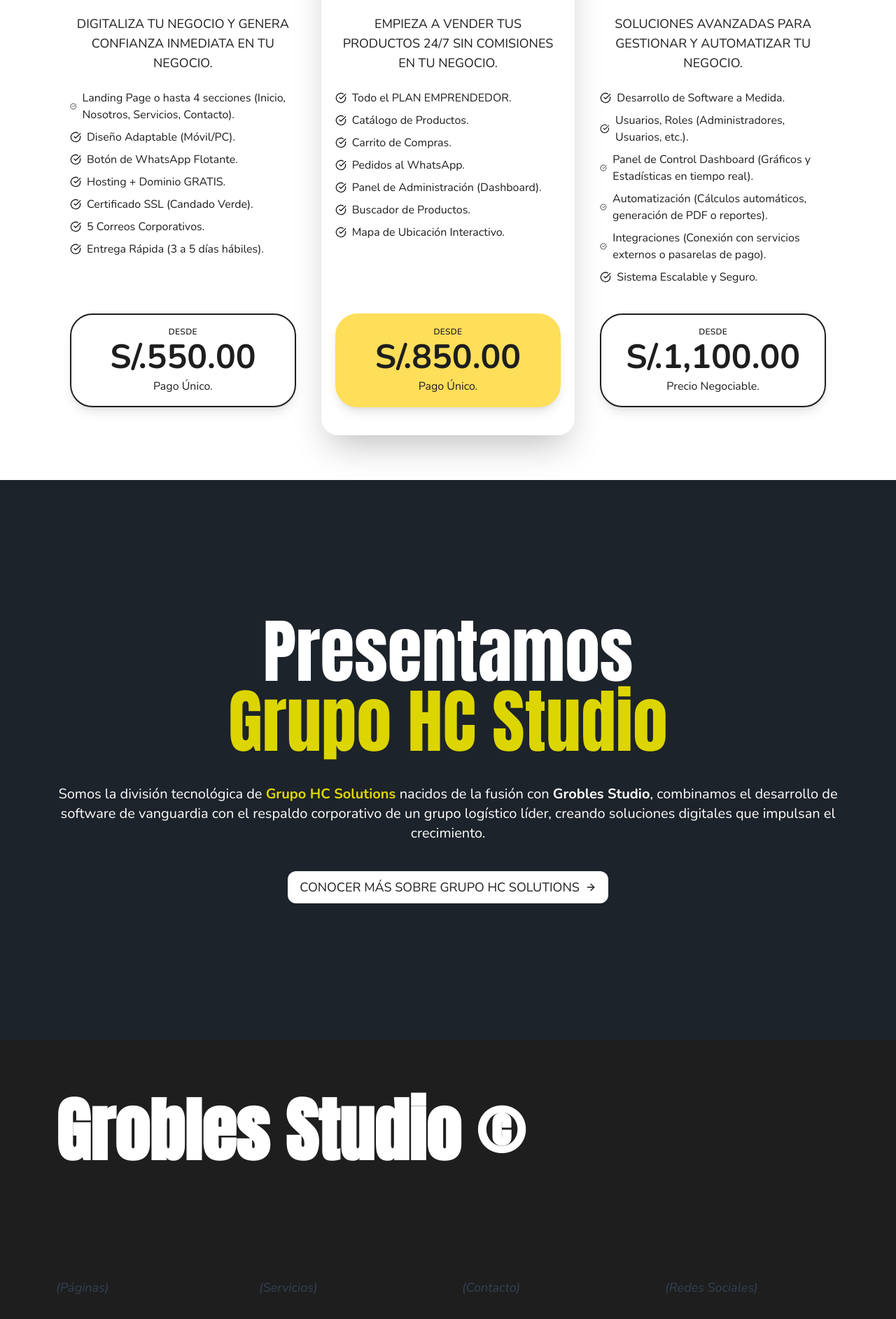
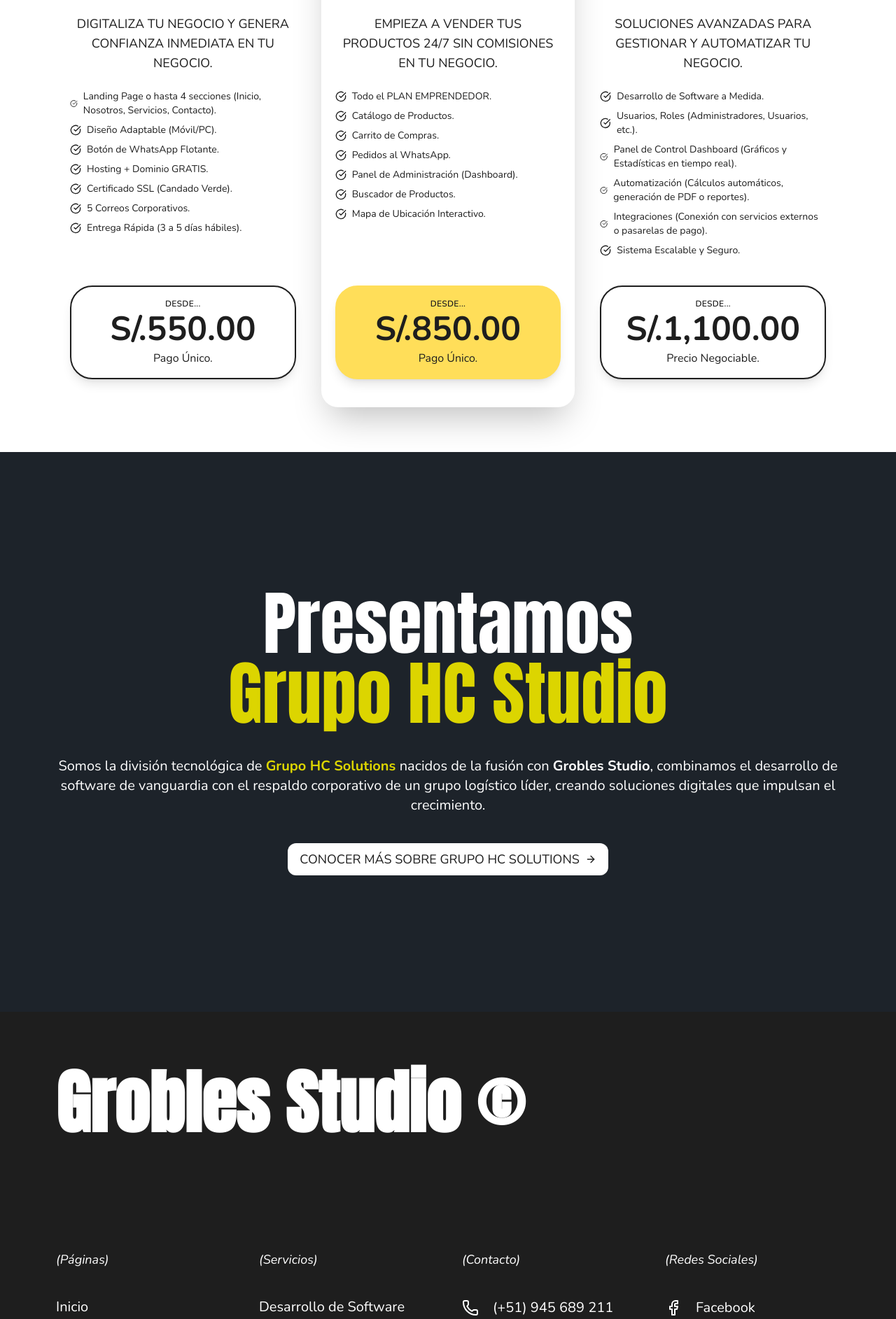
Before and after one commit to Grobles-Inc/Portafolio-Grobles, a React (Vite) app: page /plans in a window 1280 px wide. Shown: the part 540-2425 px from the top of the page at 70% size. Built offline with nearby package versions, Linux system fonts and the light colour scheme.

Commit message:
feat: Se modificaron detalles visuales, para el diseño Responsive.

```diff
--- a/src/components/Footer.tsx
+++ b/src/components/Footer.tsx
@@ -17,7 +17,7 @@
       data-aos="fade-up">
         <div
         className="flex flex-col items-center md:items-start">
-          <span className="text-gray-700 text-lg italic">
+          <span className="text-primary text-lg italic">
             (Páginas)
           </span>
           <ul className="text-xl pt-10  flex flex-col cursor-pointer items-center md:items-start text-white">
@@ -53,7 +53,7 @@
         <div
         className="flex flex-col items-center md:items-start">
           <span
-            className="text-gray-700 text-lg italic"
+            className="text-primary text-lg italic"
           >
             (Servicios)
           </span>
@@ -86,7 +86,7 @@
         <div
         className="flex flex-col items-center md:items-start">
           <span
-          className="text-gray-700 text-lg italic"
+          className="text-primary text-lg italic"
           >
             (Contacto)
           </span>
@@ -137,7 +137,7 @@
         <div
         className="flex flex-col items-center md:items-start">
           <span
-          className="text-gray-700 text-lg italic"
+          className="text-primary text-lg italic"
           >
             (Redes Sociales)
           </span>
--- a/src/features/plans/components/Plans.tsx
+++ b/src/features/plans/components/Plans.tsx
@@ -58,15 +58,15 @@
 export default function PlansComponent() {
   return (
     <div className="max-w-7xl mx-auto px-4 md:px-20">
-      <div className="text-center md:text-left space-y-5">
-        <h2 className="text-7xl font-bold uppercase leading-none text-center text-[#ffde59]">
+      <div className="text-center md:text-left space-y-5" data-aos="fade-up" data-aos-delay="100">
+        <h2 className="text-4xl md:text-7xl font-bold uppercase leading-none text-center text-[#ffde59]">
           Explora Nuestros Planes
         </h2>
-        <p className="text-xl md:text-3xl text-primary text-center">
+        <p className="text-lg md:text-3xl text-primary text-center">
           Ya sea que estés empezando, expandiendo tu negocio o gestionando un equipo completo, nuestros planes de precios están diseñados para apoyar a tu negocio en cada etapa.
         </p>
       </div>
-      <div className="grid grid-cols-1 md:grid-cols-3 gap-4 py-10">
+      <div className="grid grid-cols-1 md:grid-cols-3 gap-10 md:gap-4 py-10" data-aos="fade-up" data-aos-delay="200">
         {plans.map((plan) => {
           const isRecommended = plan.recomendado;
           return (
@@ -87,12 +87,12 @@
 
               <h3 className="uppercase text-center text-3xl font-bold">{plan.name}</h3>
               <p className="mx-auto text-center font-bold uppercase text-sm text-secondary bg-[#ffde59] rounded-full px-4 py-2 w-fit">{plan.badget}</p>
-              <p className="text-center text-lg uppercase">{plan.description}</p>
+              <p className="text-center text-md md:text-lg uppercase">{plan.description}</p>
               <div className="space-y-2">
                 {plan.features.map((feature) => (
                   <div key={feature} className="flex items-center space-x-2">
                     <CheckCircle className="w-4 h-4" />
-                    <p className="text-md">{feature}</p>
+                    <p className="text-sm md:text-md">{feature}</p>
                   </div>
                 ))}
               </div>
@@ -113,7 +113,7 @@
                     }
                   }}
                 >
-                  <span className="uppercase font-semibold text-secondary text-xs tracking-wide mb-1">Desde</span>
+                  <span className="uppercase font-semibold text-secondary text-xs tracking-wide mb-1">Desde...</span>
                   <span className="text-5xl font-bold mb-0.5"
                   >
                     S/.{plan.price.toLocaleString("es-PE", { minimumFractionDigits: 2 })}
--- a/src/features/plans/index.tsx
+++ b/src/features/plans/index.tsx
@@ -2,7 +2,7 @@
 
 export default function Plans() {
   return (
-    <main className="pt-40">
+    <main className="pt-30 md:pt-40">
       <PlansComponent />
     </main>
   )
```
